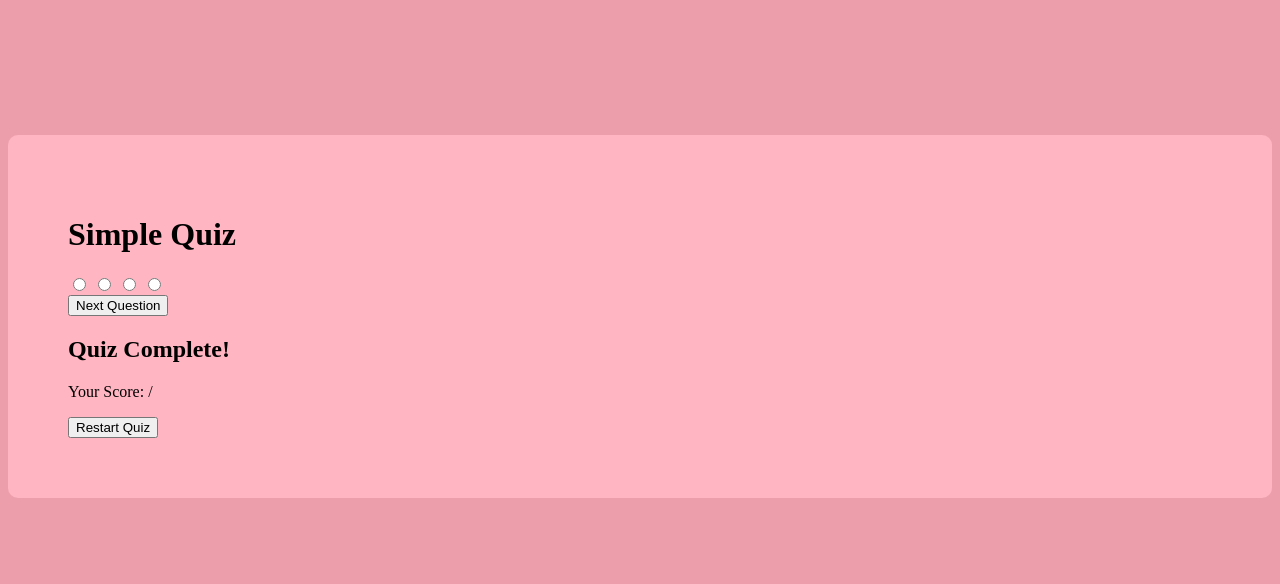
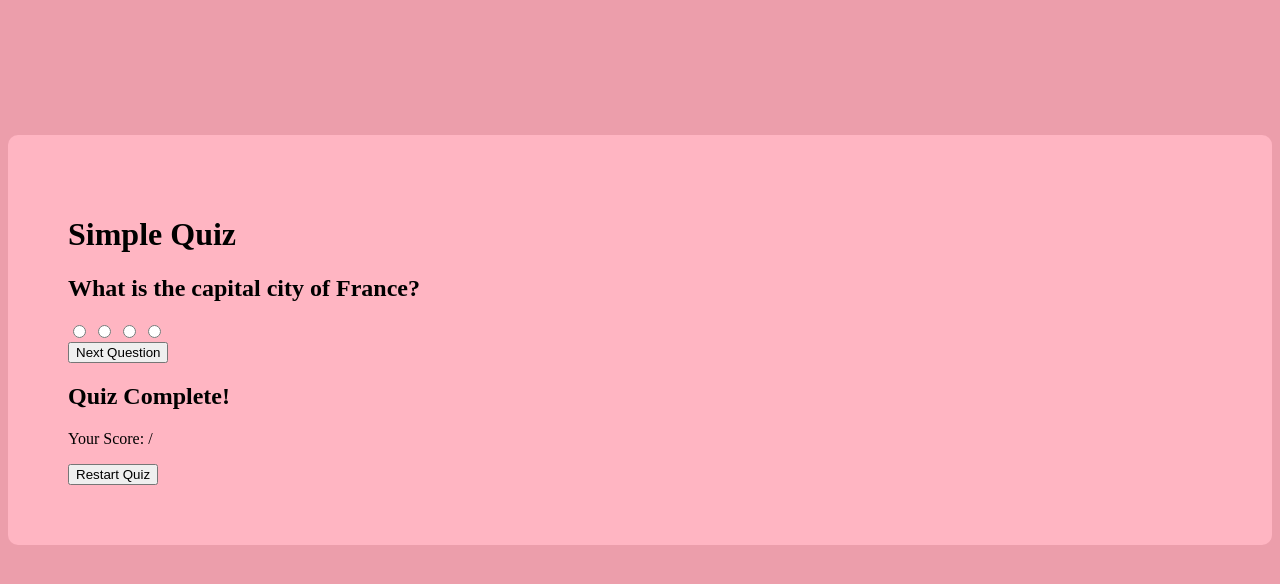
Before and after one commit to itsjustpaty4ever/final-project, a plain HTML site: page index.html in a window 1280 px wide. Both pictures are taken after a click on the button "Next Question". Drawn offline with Linux system fonts and the light colour scheme.

Commit message:
printed my questions to screen

```diff
--- a/index.html
+++ b/index.html
@@ -34,7 +34,7 @@
                     </label>
                 </div>
 
-                <button id="next-btn" onclick = "printQuestion()">Next Question</button>
+                <button id="next-btn" onclick="printQuestion()">Next Question</button>
             </div>
         </div>
 
@@ -45,6 +45,6 @@
         </div>
     </div>
         <!--Ai coding end-->
-    <script src="script.js"></script>
+    <script src="script.js" defer></script>
 </body>
 </html>
--- a/script.js
+++ b/script.js
@@ -1,5 +1,5 @@
 console.log("code running");
-
+let index = 0;
 //creating an array of questions(ai helped with the layout and i edited the questions)
 let questions = [
     {
@@ -8,9 +8,14 @@ let questions = [
          correct: 1
     },
     {
-         question: "how many continets are there?",
+         question: "How many continets are there?",
          options : ["9" , "4" , "13","7"],
          correct: 3
+    },
+    {
+        question : "What planet is closest to the sun?",
+        options : ["Mercury" , "Mars" , "Neptune" , "Pluto"],
+        correct: 0
     }
 ];
 
@@ -21,7 +26,7 @@ let score = 0;
 //next i will begin to take the information from inside the array questions and print it to the live screen
 
 //i used ai for the explanation and i changed the function name and did the coding myself
-function printQuestion(index){
+function printQuestion(){
 //setting the Ids so they have a variable
      let question = document.getElementById("question");
      let optionZero = document.getElementById("option-0");
@@ -31,6 +36,16 @@ function printQuestion(index){
 
      let radio = document.getElementById("answer");
 //getting the data from the array specifically the questions
-     question =
+// (index is the value of whatever is inside the array)
+     let data = questions[index];
 
+//getting the information from inside the options
+     question.innerText = data.question;
+     console.log(question);
+
+     index += 1;
+
+     //figure out how to print the answers to screen
 }
+
+//get the info from array into the variable
```
